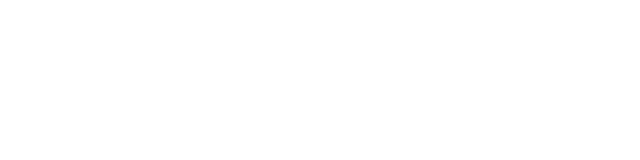
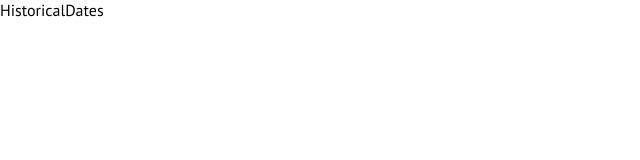
Before and after one commit to vanya1254/only, a React (Create React App) app: page / in a window 1280 px wide. Shown: the top 160 px of the page, without its empty margins (0-640 px from the left). Built offline with nearby package versions, Linux system fonts and the light colour scheme.

Commit message:
add variables scss

```diff
--- a/src/App.tsx
+++ b/src/App.tsx
@@ -1,9 +1,15 @@
 import React from "react";
+
+import { HistoricalDates } from "./components";
 
 import "./App.scss";
 
-const App = () => {
-  return <div className="App"></div>;
+const App: React.FC = () => {
+  return (
+    <div className="App">
+      <HistoricalDates />
+    </div>
+  );
 };
 
 export default App;
--- /dev/null
+++ b/src/components/HistoricalDates/index.tsx
@@ -0,0 +1,5 @@
+import React from "react";
+
+export const HistoricalDates: React.FC = () => {
+  return <div>HistoricalDates</div>;
+};
--- /dev/null
+++ b/src/components/index.tsx
@@ -0,0 +1 @@
+export { HistoricalDates } from "./HistoricalDates";
--- a/src/index.scss
+++ b/src/index.scss
@@ -1,3 +1,27 @@
+* {
+  padding: 0px;
+  margin: 0px;
+  border: none;
+}
+
+*,
+*::before,
+*::after {
+  box-sizing: border-box;
+}
+
+/* Links */
+
+a,
+a:link,
+a:visited {
+  text-decoration: none;
+}
+
+a:hover {
+  text-decoration: none;
+}
+
 body {
   margin: 0;
   font-family: "PT Sans";
@@ -9,3 +33,15 @@ code {
   font-family: source-code-pro, Menlo, Monaco, Consolas, "Courier New",
     monospace;
 }
+
+h1,
+h2 {
+  font-family: "PT Sans";
+}
+
+h3,
+h4,
+h5,
+h6 {
+  font-family: "Bebas Neue";
+}
--- /dev/null
+++ b/src/scss/_vars.scss
@@ -0,0 +1,4 @@
+$black-blue: #42567a;
+$iris-100: #5d5fef;
+$fuschia-100: #ef5da8;
+$blue: #3877ee;
```
Also changed, not shown: src/scss/_animations.scss (added), src/scss/_mixins.scss (added).
